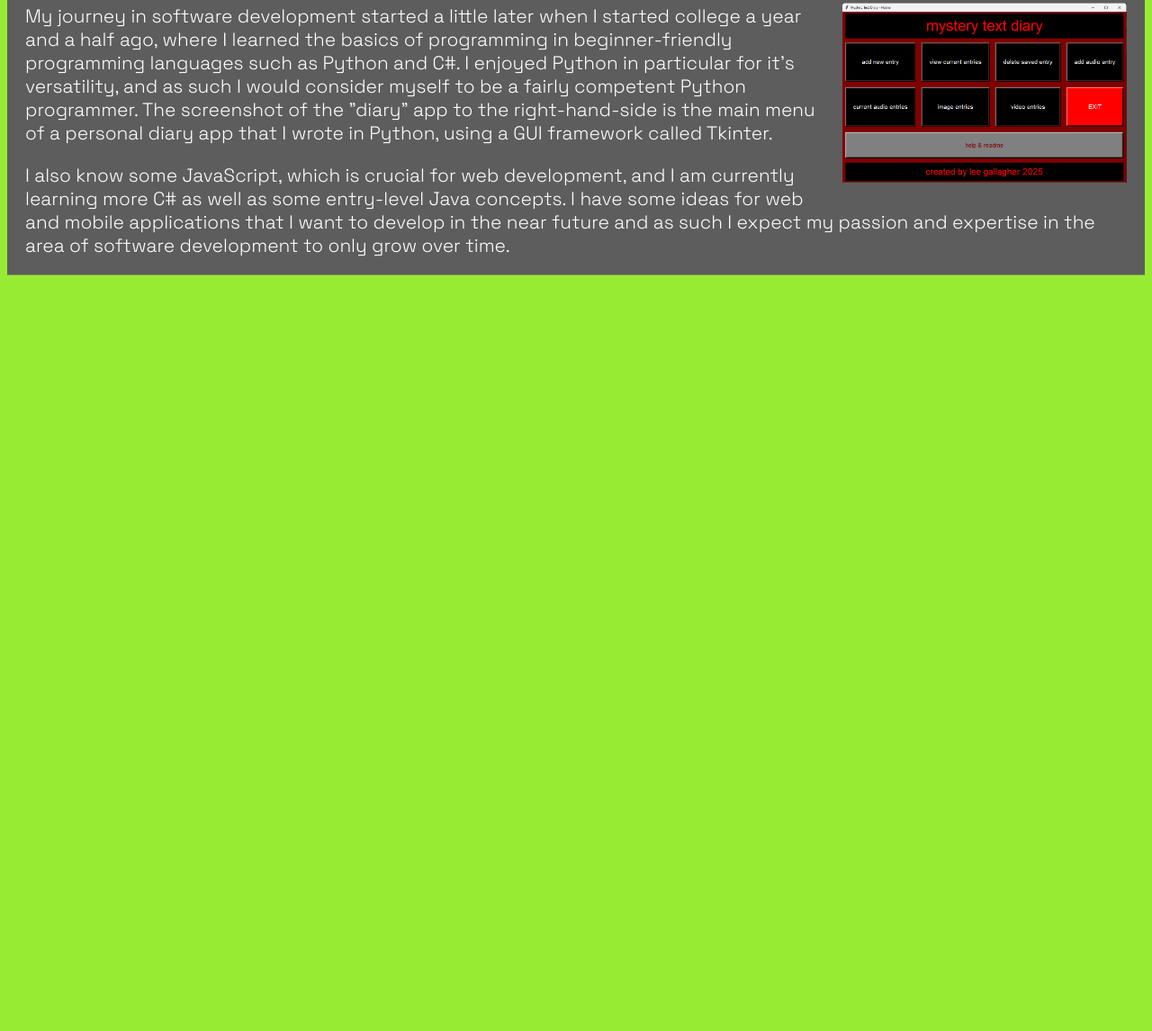
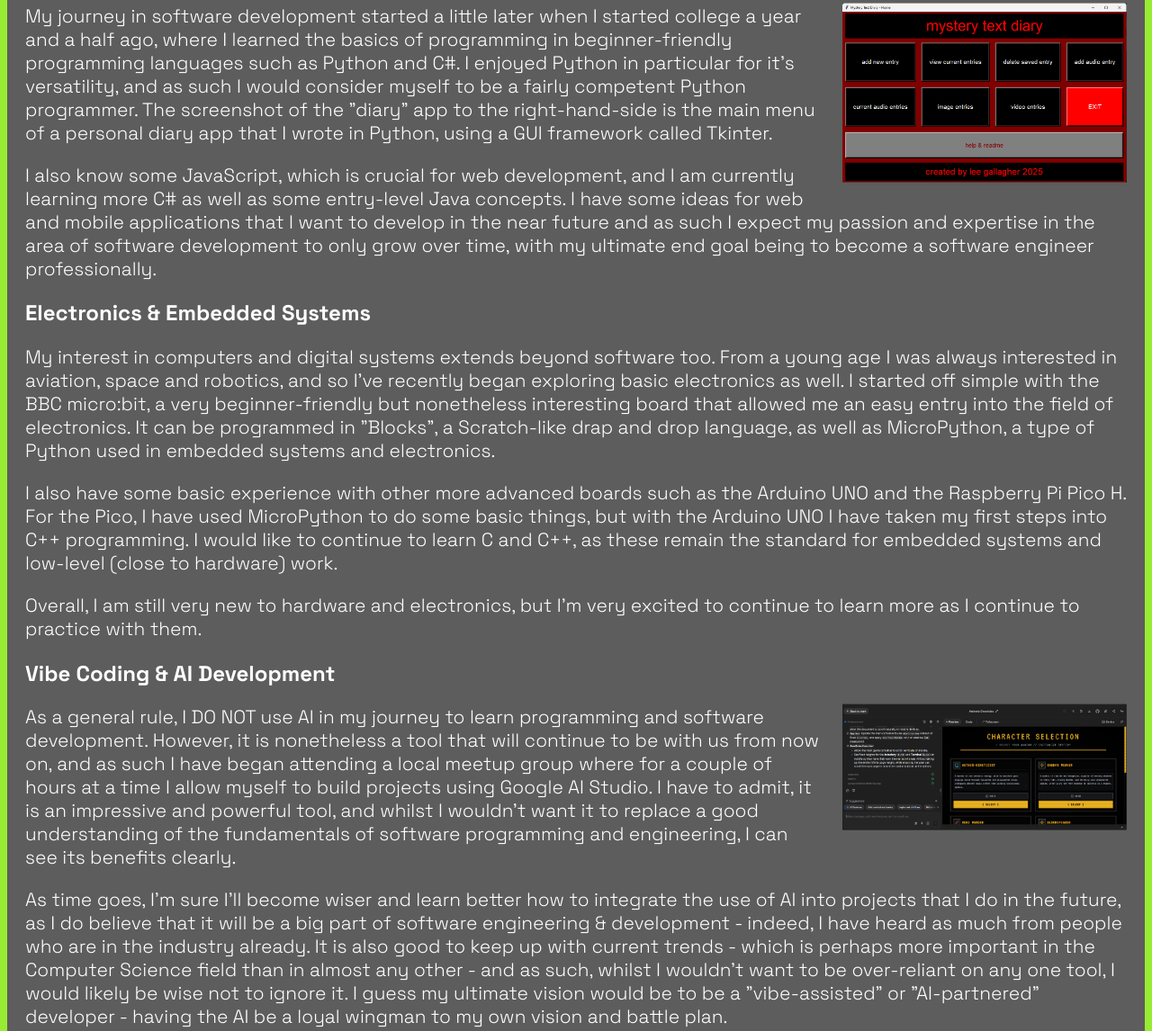
Before and after one commit to leegallagher001/Lee-Gallagher-Portfolio-Website, a plain HTML site: page development.html in a window 1280 px wide. Shown: the part 953-2099 px from the top of the page at 90% size. Before the commit the page ends 1340 px from the top, so only its background shows below. Drawn offline with Linux system fonts and the light colour scheme.

Commit message:
Added to "Development" page

```diff
--- a/development.html
+++ b/development.html
@@ -50,7 +50,15 @@
             <h2>Programming & Software Development</h2>
             <img src="media-assets/software-dev-photo.png" alt="A screenshot of one of Lee's software developement projects - a UI-powered personal diary app written in Python">
             <p>My journey in software development started a little later when I started college a year and a half ago, where I learned the basics of programming in beginner-friendly programming languages such as Python and C#. I enjoyed Python in particular for it's versatility, and as such I would consider myself to be a fairly competent Python programmer. The screenshot of the "diary" app to the right-hand-side is the main menu of a personal diary app that I wrote in Python, using a GUI framework called Tkinter.</p>
-            <p>I also know some JavaScript, which is crucial for web development, and I am currently learning more C# as well as some entry-level Java concepts. I have some ideas for web and mobile applications that I want to develop in the near future and as such I expect my passion and expertise in the area of software development to only grow over time.</p>
+            <p>I also know some JavaScript, which is crucial for web development, and I am currently learning more C# as well as some entry-level Java concepts. I have some ideas for web and mobile applications that I want to develop in the near future and as such I expect my passion and expertise in the area of software development to only grow over time, with my ultimate end goal being to become a software engineer professionally.</p>
+            <h2>Electronics & Embedded Systems</h2>
+            <p>My interest in computers and digital systems extends beyond software too. From a young age I was always interested in aviation, space and robotics, and so I've recently began exploring basic electronics as well. I started off simple with the BBC micro:bit, a very beginner-friendly but nonetheless interesting board that allowed me an easy entry into the field of electronics. It can be programmed in "Blocks", a Scratch-like drap and drop language, as well as MicroPython, a type of Python used in embedded systems and electronics.</p>
+            <p>I also have some basic experience with other more advanced boards such as the Arduino UNO and the Raspberry Pi Pico H. For the Pico, I have used MicroPython to do some basic things, but with the Arduino UNO I have taken my first steps into C++ programming. I would like to continue to learn C and C++, as these remain the standard for embedded systems and low-level (close to hardware) work.</p>
+            <p>Overall, I am still very new to hardware and electronics, but I'm very excited to continue to learn more as I continue to practice with them.</p>
+            <h2>Vibe Coding & AI Development</h2>
+            <img src="media-assets/vibe-coding-photo.png" alt="A photo of 'Aetheria Chronicles' - a visual text adventure game that Lee 'vibe-coded' using Google AI Studio">
+            <p>As a general rule, I DO NOT use AI in my journey to learn programming and software development. However, it is nonetheless a tool that will continue to be with us from now on, and as such I have began attending a local meetup group where for a couple of hours at a time I allow myself to build projects using Google AI Studio. I have to admit, it is an impressive and powerful tool, and whilst I wouldn't want it to replace a good understanding of the fundamentals of software programming and engineering, I can see its benefits clearly.</p>
+            <p>As time goes, I'm sure I'll become wiser and learn better how to integrate the use of AI into projects that I do in the future, as I do believe that it will be a big part of software engineering & development - indeed, I have heard as much from people who are in the industry already. It is also good to keep up with current trends - which is perhaps more important in the Computer Science field than in almost any other - and as such, whilst I wouldn't want to be over-reliant on any one tool, I would likely be wise not to ignore it. I guess my ultimate vision would be to be a "vibe-assisted" or "AI-partnered" developer - having the AI be a loyal wingman to my own vision and battle plan.</p>
         </div>
     </main>
 
```
Also changed, not shown: media-assets/vibe-coding-photo.png (added).
